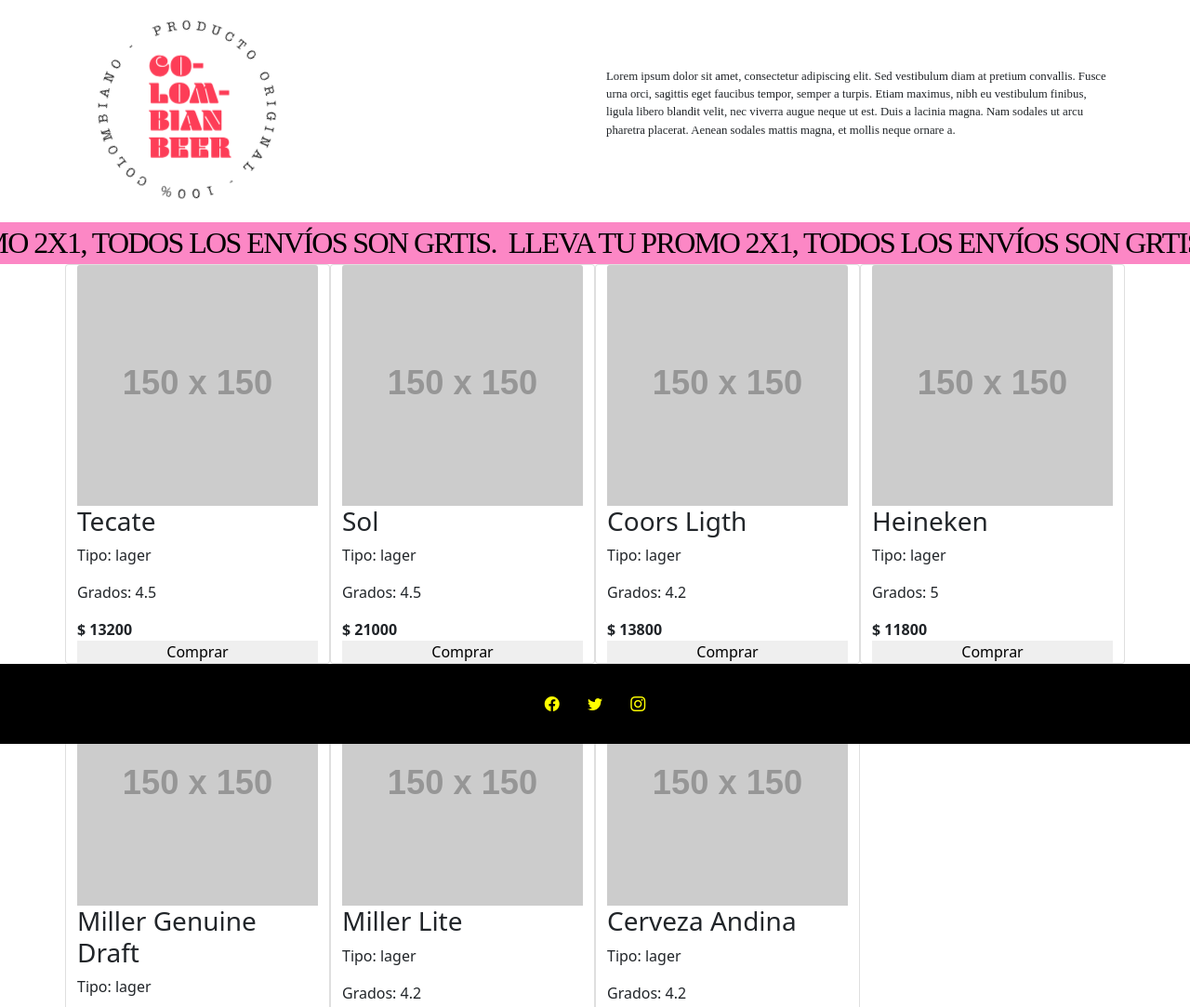
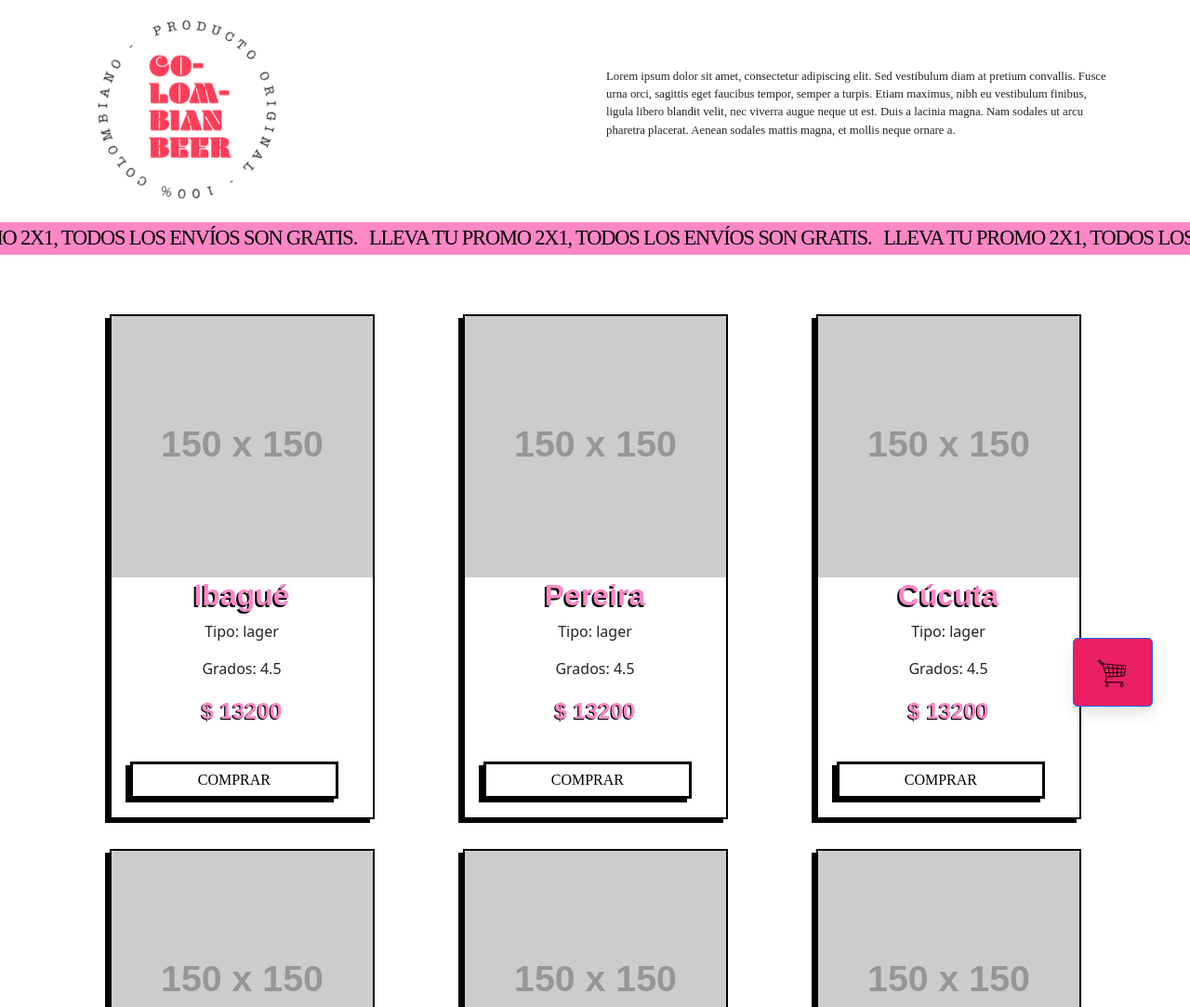
Before and after one commit to camilazombia/ColombianBeer, a plain HTML site: page continue.html in a window 1280 px wide. Shown: the top 1083 px of the page at 93% size. Drawn offline with nearby package versions, Linux system fonts and the light colour scheme; placeholder pictures from the web are drawn by us; a web font is replaced by a local one.

Commit message:
Update 7 junio

```diff
--- a/continue.html
+++ b/continue.html
@@ -7,6 +7,7 @@
     <title>ProyectoFinal</title>
     <link href="https://cdn.jsdelivr.net/npm/bootstrap@5.0.1/dist/css/bootstrap.min.css" rel="stylesheet">
     <link rel="stylesheet" href="./CSS/style.css">
+	<link rel="stylesheet" href="./CSS/stylescss.css">
     <link rel="shortcut icon" href="content/favicon.ico" type="image/x-icon">
     <link rel="stylesheet" href="https://cdn.jsdelivr.net/npm/bootstrap-icons@1.5.0/font/bootstrap-icons.css">
     <script src="https://cdn.jsdelivr.net/npm/bootstrap@5.0.1/dist/js/bootstrap.bundle.min.js"></script>
@@ -348,20 +349,59 @@
 <div class="vmarquee__wrap vmarquee-rotate0">
     <div class="vmarquee__content">
     <div class="vmarquee-text__product" style="animation-duration: 17s;">
-    LLEVA TU PROMO 2X1, TODOS LOS ENVÍOS SON GRTIS.
+    LLEVA TU PROMO 2X1, TODOS LOS ENVÍOS SON GRATIS.
     </div>
     <div class="vmarquee-text__product" style="animation-duration: 17s;">
-      LLEVA TU PROMO 2X1, TODOS LOS ENVÍOS SON GRTIS.
+      LLEVA TU PROMO 2X1, TODOS LOS ENVÍOS SON GRATIS.
+    </div>
+	<div class="vmarquee-text__product" style="animation-duration: 17s;">
+		LLEVA TU PROMO 2X1, TODOS LOS ENVÍOS SON GRATIS.
+	  </div>
+	  <div class="vmarquee-text__product" style="animation-duration: 17s;">
+		LLEVA TU PROMO 2X1, TODOS LOS ENVÍOS SON GRATIS.
 	  </div>
   </div>
 </div>
 
 
-<section class="container">
-<div class="row product" id="product">
+<section class="container py-5 ">
+<div class="row product d-flex justify-content-around" id="product">
 </section>
 
-<footer class="text-center footer fixed-bottom">
+
+<!-- Button trigger modal -->
+<button type="button" class="btn-flotante btn btn-primary" data-toggle="modal" data-target="#cart">
+<img class="cart-img" src="./content/shopping-cart.svg">
+  </button>
+
+  <!-- Modal -->
+  <div class="modal fade" id="cart" tabindex="-1" role="dialog" aria-labelledby="exampleModalLabel" aria-hidden="true">
+	<div class="modal-dialog modal-lg" role="document">
+	  <div class="modal-content">
+		<div class="modal-header">
+		  <h5 class="modal-title" id="exampleModalLabel">Cart</h5>
+		  <button type="button" class="close" data-dismiss="modal" aria-label="Close">
+			<span aria-hidden="true">&times;</span>
+		  </button>
+		</div>
+		<div class="modal-body">
+
+		  <table class="show-cart table">
+
+		  </table>
+		  <div>Total price: $<span class="total-cart"></span></div>
+		</div>
+		<div class="modal-footer">
+		  <button type="button" class="btn btn-secondary" data-dismiss="modal">Close</button>
+		  <button type="button" class="btn btn-primary">Pagar</button>
+		</div>
+	  </div>
+	</div>
+  </div>
+
+
+
+<footer class="text-center footer">
 	<div class="container p-4">
 		<a class="btn footer-social" href="#!" role="button">
 		  <i class="bi bi-facebook"></i></a>
@@ -373,6 +413,12 @@
   </footer>
 
 </main>
+
+
+
+<script src="https://ajax.googleapis.com/ajax/libs/jquery/3.6.0/jquery.min.js"></script>
+<script src="https://cdn.jsdelivr.net/npm/bootstrap@4.6.0/dist/js/bootstrap.bundle.min.js"></script>
 <script src="./js/main.js"></script>
+
 </body>
 </html>
--- a/css/style.css
+++ b/css/style.css
@@ -19,14 +19,11 @@
     fill:#FFFE02;
     stroke:#231F20;
     stroke-miterlimit:10;}
-	.svg-beer__01{
+.svg-beer__01{
     fill:#FA88C3;
     stroke:#231F20;
     stroke-miterlimit:10;}
-  .svg-beer__01:hover{
-    fill:red;
-    stroke:#231F20;
-    stroke-miterlimit:10;}
+
 	.svg-beer__02{
     fill:#CCC600;}
 	.svg-beer__03{
@@ -64,9 +61,14 @@
   }
   .st1{
     fill:#FA88C3;
-    animation:colors 4s linear infinite;
+    animation:colors 4s linear infinite;  }
 
-  }
+   /* .svg-beer__01:hover{
+      fill:red;
+      stroke:#231F20;
+      stroke-miterlimit:10;}*/
+
+
     .svg-logo__animate{
       position: absolute;
       top: 50%;
@@ -97,18 +99,19 @@
     font-family: itc-american-typewriter, serif;
     font-weight: 500;
     font-style: normal;
-    background-color: #ffff00;
+    background-color: #ffff;
   }
 .form{
-  width: 80vh;
+  width: 60%;
   display: flex;
   justify-content: center;
   align-items: center;
+  padding:50px 0px 30px;
 }
 
 .form-name,  .form-age {
   display: inline-block;
-  font-size: 2.5rem;
+  font-size: 2rem;
   font-family: blenny, sans-serif;
   font-weight: 900;
   font-style: normal;
@@ -210,15 +213,13 @@
   letter-spacing: -.05em;
   padding: 0 5vw;
   font-family: blenny, sans-serif;
-  font-weight: 900;
   font-style: normal;
   color: #000;
   line-height: 1;
-  font-size: 10vw;
 }
 .vmarquee-text__product{
   font-family: itc-american-typewriter, serif;
-  font-size: 0.1rem;
+  font-size: 1rem;
   padding:0.4rem;
 
 }
@@ -228,11 +229,7 @@
 @media (min-width: 1024px) {
   .vmarquee-text__product,
   .vmarquee__text {
-      font-size:4.94792vw
-  }
-  .vmarquee-text__product{
-      font-size:2rem;
-      font-weight: 500;
+      font-size:1.4rem;
 
   }
 }
@@ -278,11 +275,10 @@
 
 .sello{
 position: absolute;
-right: 10rem;
-top: calc(var(--space-lg) + 80rem);
-font-size: 20rem;
+right: 15rem;
+top:4.5rem;
 transform-origin: center;
-width: 30vh;
+width: 10rem;
 transform: rotate(20deg);
 }
 
@@ -301,3 +297,98 @@
   background-color: #fc87c5;
   color: #000;
 }
+
+
+.cardproduct{
+  border-color: #000;
+  border-width: 2px;
+  border-radius: 0px;
+  padding: 0px;
+  margin: 2px;
+  text-align: center;
+  box-shadow: -5px 4px 0px black;
+
+}
+
+.card-img-top{
+  display: inline-block;
+}
+.card-title{
+  display: inline-block;
+  font-size: 2rem;
+  font-family: blenny, sans-serif;
+  font-weight: 900;
+  font-style: normal;
+  color: #fc87c5;
+  text-shadow: -2px 2px 0px black;
+}
+.card-type{
+  display: inline-block;
+
+}
+.card-gre{
+  display: inline-block;
+
+}
+.card-price{
+  display: inline-block;
+  font-size: 1.5rem;
+  font-family: blenny, sans-serif;
+  font-weight: 900;
+  font-style: normal;
+  color: #fc87c5;
+  text-shadow: -1.2px 1.2px 0px black;
+
+}
+.card-btn{
+  background-color: white;
+  color: #000;
+  border: 3px solid;
+  padding: 0px 2rem;
+  text-transform: uppercase;
+  width: 100%;
+  box-shadow: -5px 4px 0px black;
+  width: 80%;
+  height: 20%;
+  padding: 5px;
+  margin: 20px;
+  font-family: itc-american-typewriter, serif;
+  font-weight: 500;
+  font-style: normal;
+
+}
+
+
+.btn-flotante {
+	font-size: 16px; /* Cambiar el tamaño de la tipografia */
+	text-transform: uppercase; /* Texto en mayusculas */
+	font-weight: bold; /* Fuente en negrita o bold */
+	color: #ffffff; /* Color del texto */
+	border-radius: 5px; /* Borde del boton */
+	letter-spacing: 2px; /* Espacio entre letras */
+	background-color: #E91E63; /* Color de fondo */
+	position: fixed;
+	bottom: 40px;
+	right: 40px;
+	transition: all 300ms ease 0ms;
+	box-shadow: 0px 8px 15px rgba(0, 0, 0, 0.1);
+	z-index: 99;
+
+}
+.btn-flotante:hover {
+	background-color: #2c2fa5; /* Color de fondo al pasar el cursor */
+	box-shadow: 0px 15px 20px rgba(0, 0, 0, 0.3);
+	transform: translateY(-7px);
+}
+@media only screen and (max-width: 600px) {
+ 	.btn-flotante {
+		font-size: 14px;
+		padding: 12px 20px;
+		bottom: 20px;
+		right: 20px;
+	}
+}
+
+.cart-img{
+  height: 60px;
+}
--- a/js/main.js
+++ b/js/main.js
@@ -1,5 +1,11 @@
-class producto{
-    constructor(nombre, tipo, grados, precio,imagen) {
+window.onload = () => {
+    document.querySelector('[data-target="#exampleModal"]').click();
+  }
+
+
+    class producto{
+    constructor(id, nombre, tipo, grados, precio,imagen) {
+        this.id = id;
         this.nombre = nombre;
         this.tipo = tipo;
         this.grados = parseFloat(grados);
@@ -18,49 +24,60 @@
 }
 
 const productos = [];
-productos.push(new producto("Cerveza Andina", "lager", "4.2", "12900", "https://via.placeholder.com/150"));
-productos.push(new producto("Miller Lite", "lager", "4.2", "12900","https://via.placeholder.com/150"));
-productos.push(new producto("Miller Genuine Draft", "lager", "4.7", "24000", "https://via.placeholder.com/150" ));
-productos.push(new producto("Heineken", "lager", "5", "11800","https://via.placeholder.com/150"));
-productos.push(new producto("Coors Ligth", "lager", "4.2", "13800", "https://via.placeholder.com/150"));
-productos.push(new producto("Sol", "lager", "4.5", "21000", "https://via.placeholder.com/150"));
-productos.push(new producto("Tecate", "lager", "4.5", "13200","https://via.placeholder.com/150" ));
-
+productos.push(new producto("1", "Bogotá", "lager", "4.2", "12900", "https://via.placeholder.com/150"));
+productos.push(new producto("2","Medellín", "lager", "4.2", "12900","https://via.placeholder.com/150"));
+productos.push(new producto("3","Cali", "lager", "4.7", "24000", "https://via.placeholder.com/150" ));
+productos.push(new producto("4","Cartagena", "lager", "5", "11800","https://via.placeholder.com/150"));
+productos.push(new producto("5","Bucaramanga", "lager", "4.2", "13800", "https://via.placeholder.com/150"));
+productos.push(new producto("6","Manizales", "lager", "4.5", "21000", "https://via.placeholder.com/150"));
+productos.push(new producto("7","Cúcuta", "lager", "4.5", "13200","https://via.placeholder.com/150" ));
+productos.push(new producto("8","Pereira", "lager", "4.5", "13200","https://via.placeholder.com/150" ));
+productos.push(new producto("9","Ibagué", "lager", "4.5", "13200","https://via.placeholder.com/150" ));
 
 for (const producto of productos) {
     let div = document.createElement("div");
 
-    div.className='card col-3'
+    div.className='card col-sm-12 col-md-3 cardproduct my-3'
 
     div.innerHTML =
-    `<img class="card-img-top"src=${producto.image}>
+    `<img class="card-img-top"src="${producto.image}">
     <h3 class="card-title"> ${producto.nombre}</h3>
      <p class="card-type">  Tipo: ${producto.tipo}</p>
      <p class="card-gre">  Grados: ${producto.grados}</p>
-     <b class="card-price"> $ ${producto.precio}</b>
-     <button type="button" class="card-btn">Comprar</button>`;
+     <p class="card-price"> $ ${producto.precio}</p>
+     <button type="button" class="card-btn${producto.id} card-btn">Comprar</button>`;
      document.body.appendChild(div);
 
-    let button = document.createElement("input");
-    button.innerHTML = "Comprar";
+     $(`.card-btn${producto.id}`).on('click', function () {
+        console.log(`Compraste ${producto.nombre}`);
+        localStorage.setItem('${producto.nombre}','${producto.id}');
+
+    });
 
     const product = document.querySelector("#product")
-
     product.insertAdjacentElement("afterbegin", div);
 }
 
 
-//entrega clase 4 (Producto1/ calcular total)
-//const suma  = (a,b) => a + b;
-//const resta = (a,b) => a - b;
+//animaciones
+$(".svg-beer__01").mouseOver("mouseover");
+$(".svg-beer__01").mouseOut("mouseout");
 
-//let PrecioBase  = producto1.precio;
-//let PrecioIva  = producto1.sumaIva;
-//let PrecioDescuento = producto1.Descuento;
+function mouseOver() {
+$(".svg-beer__01").style.color = "red";
+}
 
-//console.log(PrecioBase)
-//console.log(PrecioIva)
-//console.log(PrecioDescuento)
+function mouseOut() {
+$(".svg-beer__01").style.color = "black";
+}
 
-//let ValorTotal = resta(suma( PrecioBase, (PrecioIva)), PrecioDescuento);
-//console.log(ValorTotal)
+document.querySelectorAll(".svg-beer__01").addEventListener("mouseover", mouseOver);
+document.querySelectorAll(".svg-beer__01").addEventListener("mouseout", mouseOut);
+
+function mouseOver() {
+  document.querySelectorAll(".svg-beer__01").style.color = "red";
+}
+
+function mouseOut() {
+  document.querySelectorAll(".svg-beer__01").style.color = "black";
+}
```
Also changed, not shown: index.html (+7 -1 lines), js/index.js (+30 -5 lines), content/cd-icon-arrow-next.svg (added), content/cd-icon-select.svg (added), content/cd-icons-cart-close.svg (added), content/shopping-cart.svg (added). Lines whose indentation alone changed are shown as unchanged.
